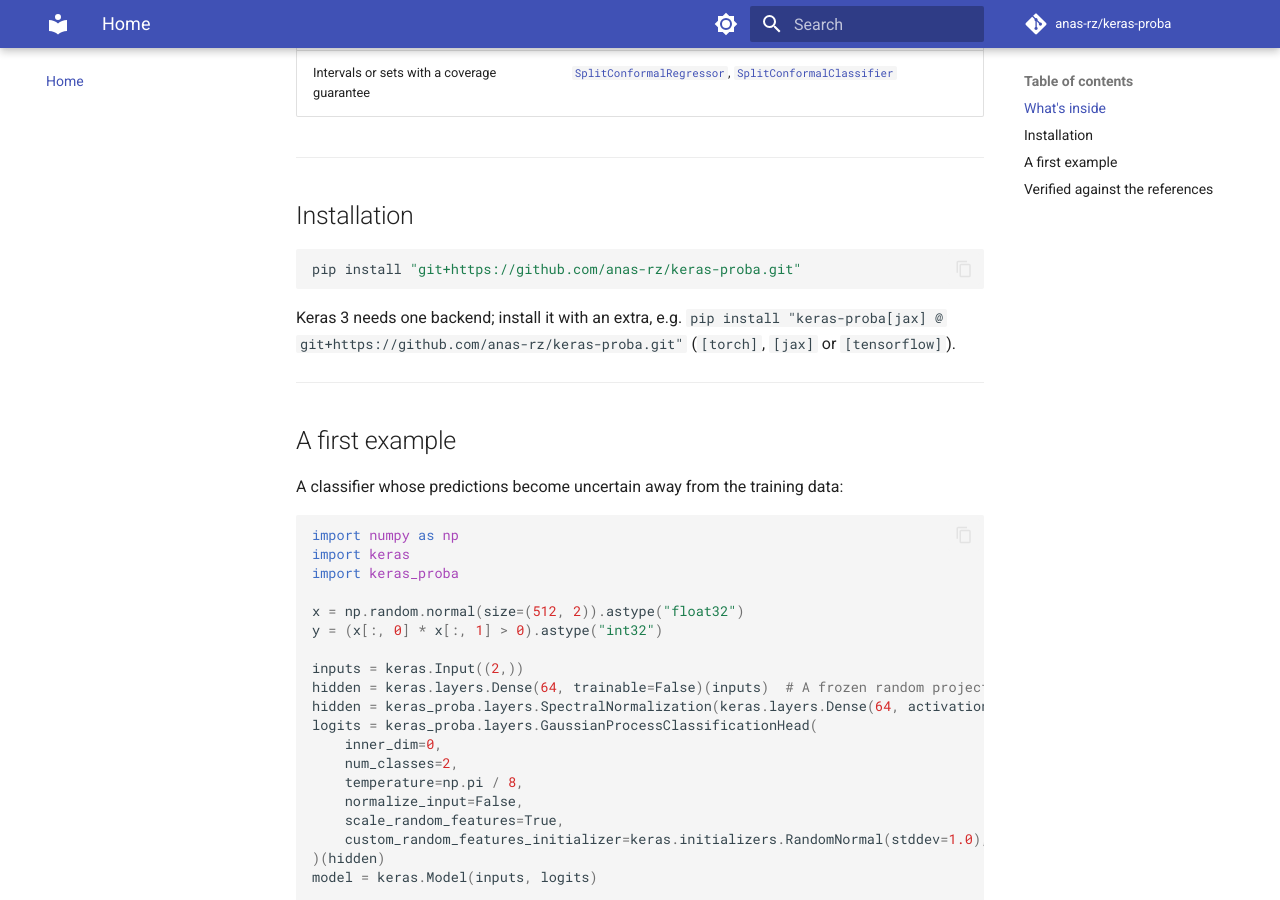
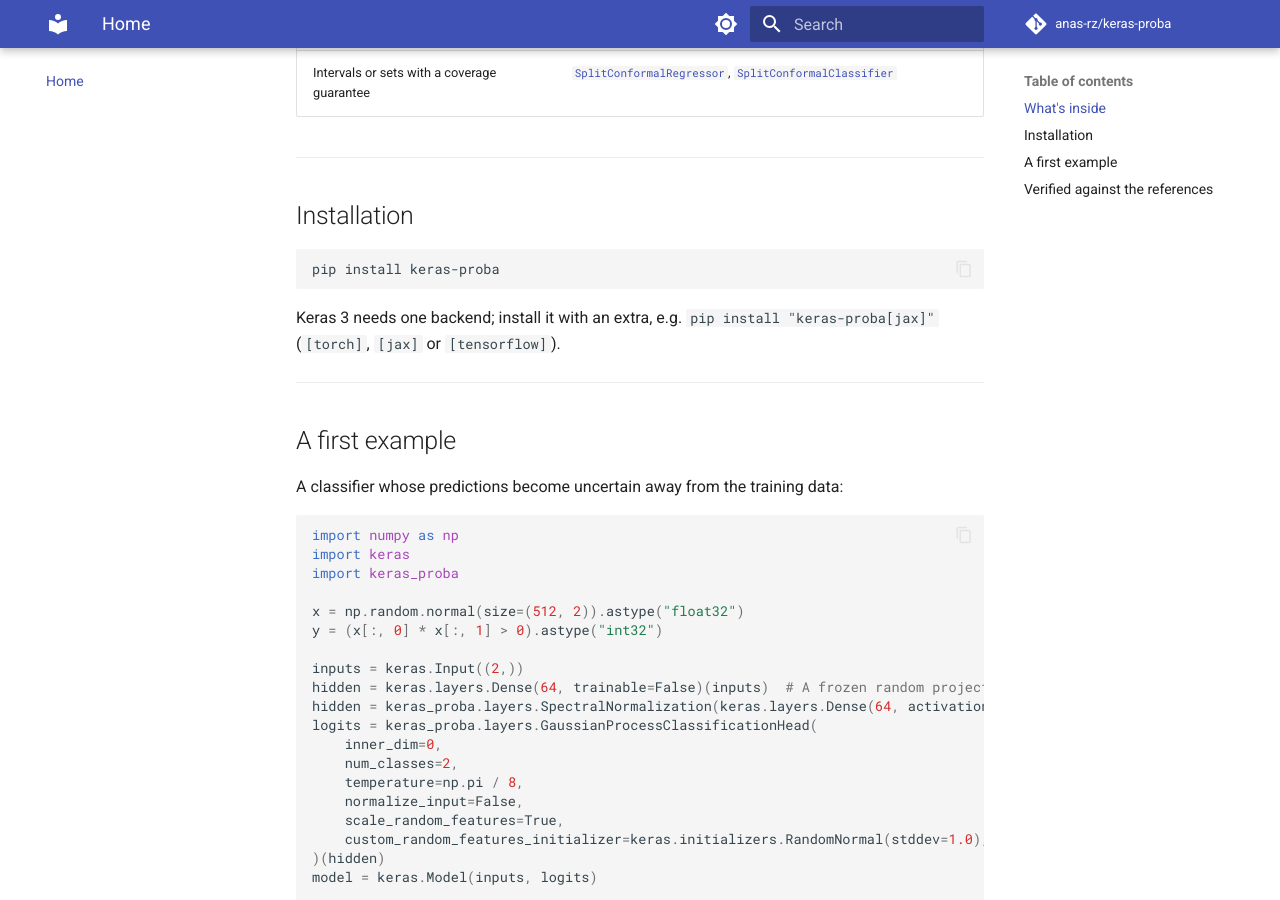
Before and after one commit to anas-rz/keras-proba, an MkDocs documentation site: the page built from docs/index.md, in a window 1280 px wide and 900 px high, scrolled down 924 px. Built offline with MkDocs 1.6.1 and Material for MkDocs 9.7.7, drawn with Linux system fonts in a browser that asks for light colours; comment, search, counter and statistics services are not loaded.

Commit message:
change installation instructions

````diff
--- a/docs/index.md
+++ b/docs/index.md
@@ -35,10 +35,10 @@
 ## Installation
 
 ```bash
-pip install "git+https://github.com/anas-rz/keras-proba.git"
+pip install keras-proba
 ```
 
-Keras 3 needs one backend; install it with an extra, e.g. `pip install "keras-proba[jax] @ git+https://github.com/anas-rz/keras-proba.git"` (`[torch]`, `[jax]` or `[tensorflow]`).
+Keras 3 needs one backend; install it with an extra, e.g. `pip install "keras-proba[jax]"` (`[torch]`, `[jax]` or `[tensorflow]`).
 
 ---
 
````
Also changed, not shown: README.md (+4 -2 lines).
